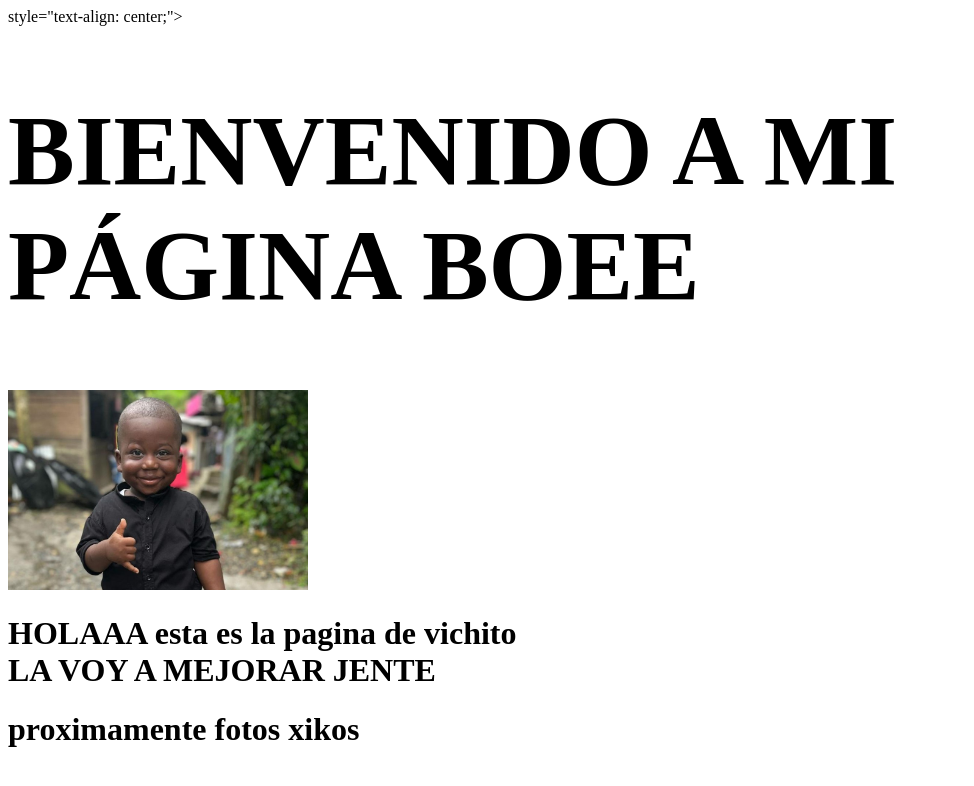
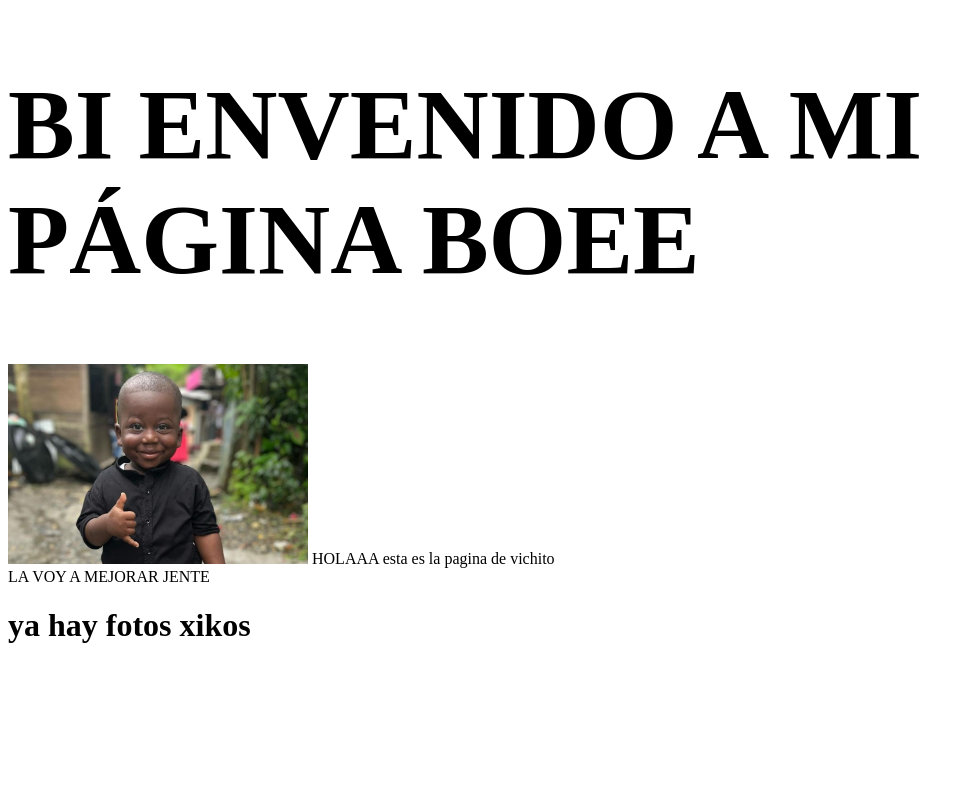
Before and after one commit to Shok-week/mi-pagina, a plain HTML site: page index.html in a window 1280 px wide. Shown: the whole page, without its empty margins (0-974 px from the left). Drawn offline with Linux system fonts and the light colour scheme.

```diff
--- a/index.html
+++ b/index.html
@@ -4,13 +4,13 @@
     <title>pagina de vichito</title>
 </head>
 <body>
-style="text-align: center;">
   <h1 style="font-size:100px;">
-    BIENVENIDO A MI PÁGINA BOEE
+    BI ENVENIDO A MI PÁGINA BOEE
 </h1>
   <img src="56PLOZI5FNGRBCDM3SNCB4PZAE.jpg"width="300">
     </h1>
+  <img
   <h1>HOLAAA esta es la pagina de vichito<br>LA VOY A MEJORAR JENTE</h1>
-  <h1>proximamente fotos xikos</h1>
+  <h1>ya hay fotos xikos</h1>
 </body>
 </html>
```
